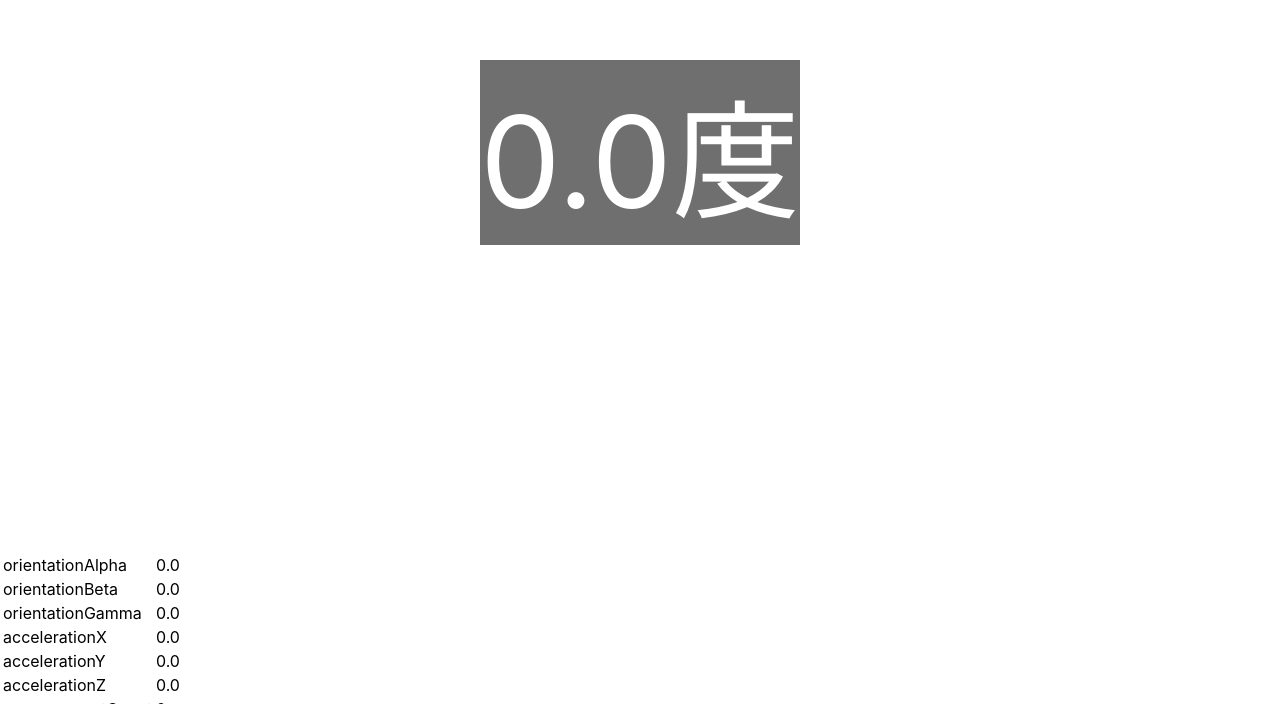
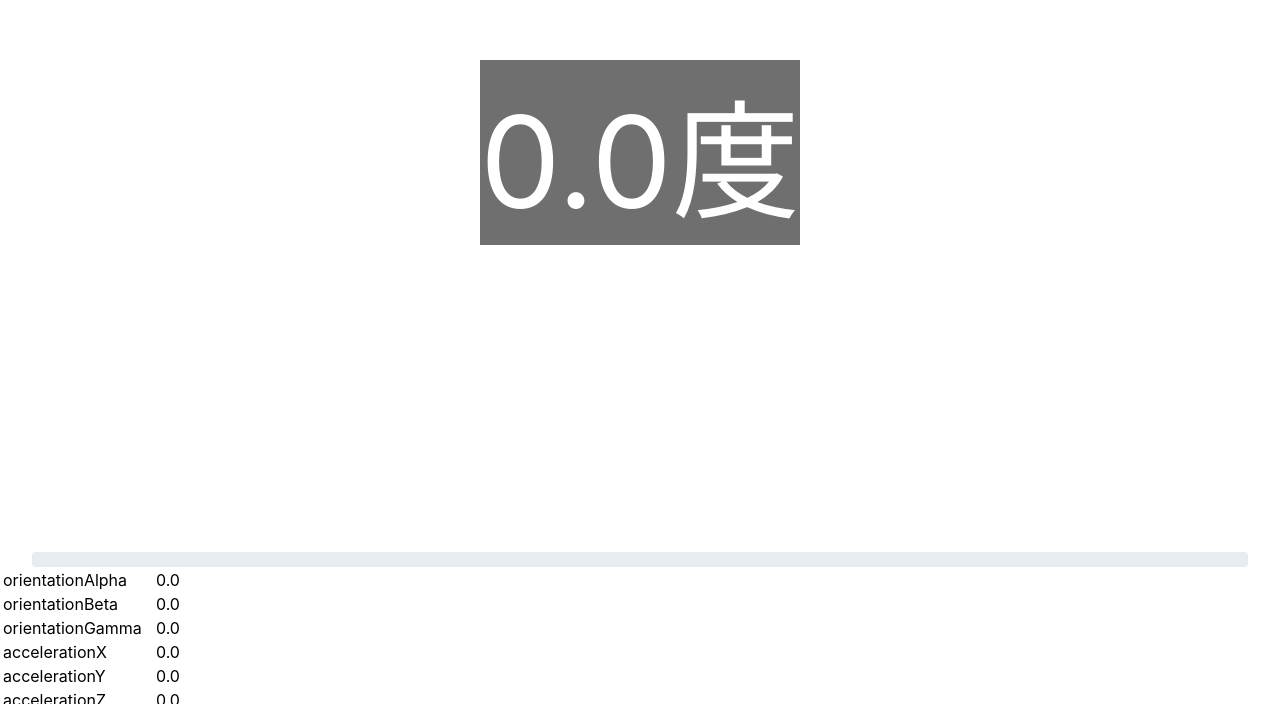
Before and after one commit to momosetkn/togi_check, a React (Create React App) app: page /togi_check/training in a window 1280 px wide. Shown: the part 248-952 px from the top of the page. Built offline with nearby package versions, Linux system fonts and the light colour scheme.

Commit message:
Add ProgressBar

```diff
--- /dev/null
+++ b/src/ProgressBar.tsx
@@ -0,0 +1,35 @@
+import React from 'react';
+import styled from "styled-components";
+
+export const ProgressBar = ({now}: {now: number}) => {
+  return (
+    <StyledMain>
+      <StyledAllProgress>
+        <StyledProgress ratio={now}/>
+      </StyledAllProgress>
+    </StyledMain>
+  );
+}
+
+const borderRadius = '4px';
+
+const StyledMain = styled.div`
+  width: 100%;
+  height: 15px;
+`;
+
+const StyledAllProgress = styled.div`
+  width: 100%;
+  height: 100%;
+  border-radius: ${borderRadius};
+  background-color: #e9ecef;
+`;
+
+const StyledProgress = styled.div<{ratio: number}>`
+  width: ${({ratio}) => ratio * 100}%;
+  height: 100%;
+  animation-delay: 250ms;
+  background-color: #007bff;
+  border-top-left-radius: ${borderRadius};
+  border-bottom-left-radius: ${borderRadius};
+`;
--- a/src/TrainingPage.tsx
+++ b/src/TrainingPage.tsx
@@ -1,6 +1,7 @@
 import React, { useEffect, useState } from 'react';
 import './App.css';
 import styled from "styled-components";
+import { ProgressBar } from "./ProgressBar";
 
 type MeasurementValue = {
   orientationAlpha: number,
@@ -135,6 +136,9 @@ export const TrainingPage = () => {
       <StyledAngleIndicator>
         <span>{Math.abs(measurementValue.orientationGamma).toFixed(1)}度</span>
       </StyledAngleIndicator>
+      <StyledProgressBarContainer>
+        <ProgressBar now={calculateValue.distance/1_000_000} />
+      </StyledProgressBarContainer>
       <table className="value-table">
         <tr>
           <td>orientationAlpha</td>
@@ -202,3 +206,7 @@ const StyledAngleIndicator = styled.div`
     font-size: 10vw;
   }
 `;
+
+const StyledProgressBarContainer = styled.div`
+  padding: 0 32px;
+`;
```
